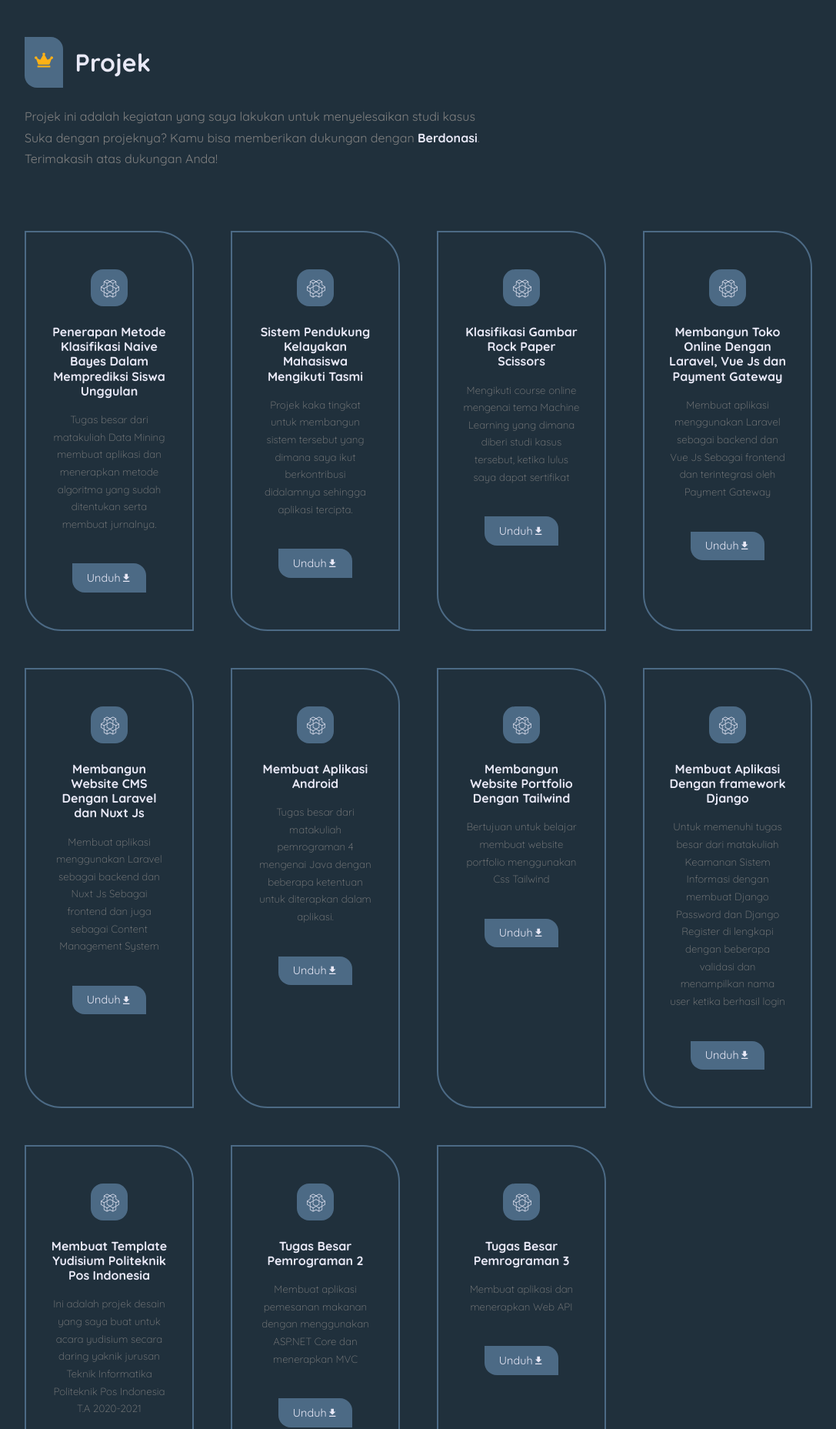
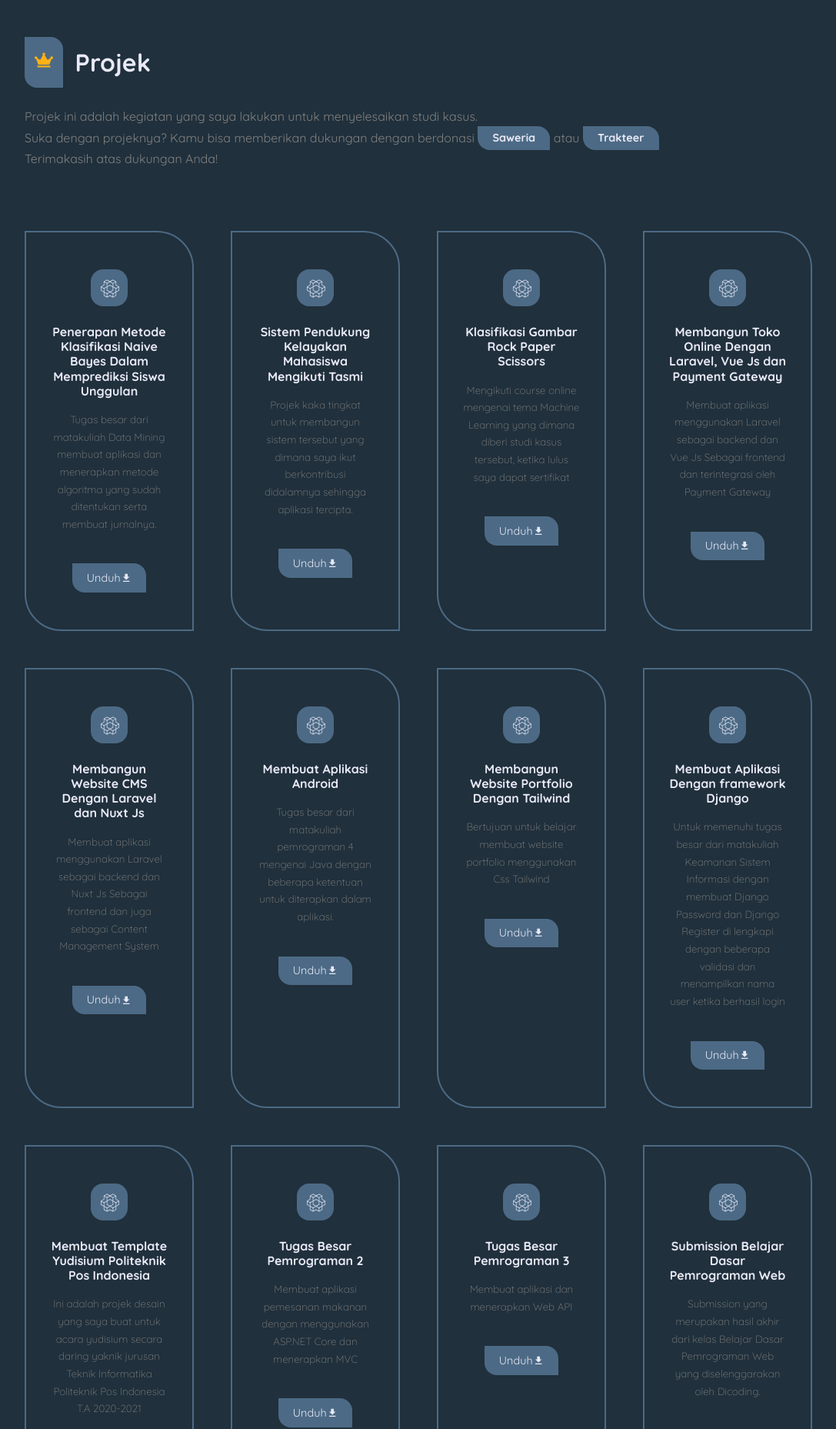
Before and after one commit to HelmiSalsabila9/DevOps, a React (Create React App) app: page / in a window 1280 px wide. Shown: the part 800-2657 px from the top of the page at 77% size, without its empty margins (96-1183 px from the left). Built offline with nearby package versions, Linux system fonts and the light colour scheme.

Commit message:
DevOps-Update

```diff
--- a/src/components/FAQs.jsx
+++ b/src/components/FAQs.jsx
@@ -7,7 +7,7 @@ const FAQs = () => {
   return (
     <section className="faqs">
         <div className="container faqs__container">
-            <SectionHead icon={<FaQuestion/>} title="Pertanyaan yang Sering Diajukan"/>
+            <SectionHead icon={<FaQuestion/>} title="Pertanyaan"/>
             <div className="faqs__wrapper">
                 {
                     faqs.map(({id, question, answer}) => {
--- a/src/components/Footer.jsx
+++ b/src/components/Footer.jsx
@@ -32,11 +32,11 @@ const Footer = () => {
             </article>
             <article>
                 <h4>Jelajahi Sekarang</h4>
+                <Link to="/karir">Karir</Link>
                 <Link to="/bisnis">Produk</Link>
                 <Link to="/hostings">Hosting</Link>
                 <Link to="/investasi">Investasi</Link>
                 <Link to="/mitra">Kemitraan</Link>
-                <Link to="/karir">Karir</Link>
 
             </article>
             <article>
@@ -46,9 +46,10 @@ const Footer = () => {
             </article>
             <article>
                 <h4>Berhubungan</h4>
+                <a href="https://ageneskrimcampinaarjawinangun.business.site/" target='_blank' rel="noreferrer noopener">Agen</a>
                 <Link to="/contact">Kontak</Link>
-                <a href="https://ageneskrimcampinaarjawinangun.business.site/" target='_blank' rel="noreferrer noopener">Agen</a>
-                <a href="https://saweria.co/helmisalsabila" target='_blank' rel="noreferrer noopener">Donasi</a>
+                <a href="https://saweria.co/helmisalsabila" target='_blank' rel="noreferrer noopener">Saweria</a>
+                <a href="https://trakteer.id/helmisalsabila" target='_blank' rel="noreferrer noopener">Trakteer</a>
                 <Link to="/about">Tentang Saya</Link>
             </article>
         </div>
--- a/src/components/Programs.jsx
+++ b/src/components/Programs.jsx
@@ -10,7 +10,7 @@ const Programs = () => {
     <section className='programs'>
         <div className="container programs__container">
             <SectionHead icon={<FaCrown/>} title="Projek"/>
-            <p>Projek ini adalah kegiatan yang saya lakukan untuk menyelesaikan studi kasus <br/> Suka dengan projeknya? Kamu bisa memberikan dukungan dengan <a href="https://saweria.co/helmisalsabila" target='_blank' rel="noreferrer noopener"><b>Berdonasi</b></a>.<br/>Terimakasih atas dukungan Anda!</p>
+            <p>Projek ini adalah kegiatan yang saya lakukan untuk menyelesaikan studi kasus. <br/> Suka dengan projeknya? Kamu bisa memberikan dukungan dengan berdonasi <a href="https://saweria.co/helmisalsabila" target='_blank' rel="noreferrer noopener" className='btn sm'><b>Saweria</b></a> atau <a href="hhttps://trakteer.id/helmisalsabila" target='_blank' rel="noreferrer noopener" className='btn sm'><b>Trakteer</b></a><br/>Terimakasih atas dukungan Anda!</p>
             <div className="programs__wrapper">
                 {
                     programs.map(({id, icon, title, info, path}) => {
--- a/src/data.js
+++ b/src/data.js
@@ -20,13 +20,14 @@ export const links = [
         path: '/sertifikat'
     },
     {
+        name: "Kontak",
+        path: '/contact'
+    },
+    {
         name: "Tentang Saya",
         path: '/about'
     },
-    {
-        name: "Kontak",
-        path: '/contact'
-    },
+
     // {
     //     name: "Produk",
     //     path: '/bisnis'
@@ -133,6 +134,13 @@ export const programs = [
         title: "Tugas Besar Pemrograman 3",
         info: "Membuat aplikasi dan menerapkan Web API",
         path: "https://github.com/HelmiSalsabila9/Tugas_Pemrograman3_Web_API/archive/refs/heads/master.zip"
+    },
+    {
+        id: 12,
+        icon: <SiOpenaigym/>,
+        title: "Submission Belajar Dasar Pemrograman Web",
+        info: "Submission yang merupakan hasil akhir dari kelas Belajar Dasar Pemrograman Web yang diselenggarakan oleh Dicoding.",
+        path: "https://github.com/HelmiSalsabila9/Submission_Belajar_Dasar_Pemrograman_Web/archive/refs/heads/master.zip"
     },
 ]
 
--- a/src/pages/about/About.jsx
+++ b/src/pages/about/About.jsx
@@ -54,9 +54,9 @@ const About = () => {
       <section className='about__vision'>
         <div className="container about__vision-container">
           <div className="about__section-content">
-            <h1>Open Donasi</h1>
-            <p>Donasi bisa dilakukan dengan menscan QRIS pada gambar disamping kanan arahkan kursor ke gambar agar gambar bisa tegak lurus saat discan, atau bisa juga menggunakan cara yang dibawah ini.</p>
-            <h3><p><a href="https://saweria.co/helmisalsabila" target="_blank" rel="noreferrer noopener">Donasi boleh disini.</a></p></h3>
+            <h1>Dukungan</h1>
+            <p>Dukungan bisa dilakukan dengan menscan QRIS pada gambar disamping kanan arahkan kursor (klik) ke gambar agar gambar bisa tegak lurus saat discan, atau bisa juga menggunakan cara yang dibawah ini.</p>
+            <p><a href="https://saweria.co/helmisalsabila" target="_blank" rel="noreferrer noopener" className='btn sm'>Saweria</a> atau <a href="https://trakteer.id/helmisalsabila" target="_blank" rel="noreferrer noopener" className='btn sm'>Trakteer</a></p>
             <p>Saya ucapkan terimakasih banyak semoga Allah swt membalas kebaikan anda.</p>
             <p>Amin.. </p>
           </div>
--- a/src/pages/notFound/NotFound.jsx
+++ b/src/pages/notFound/NotFound.jsx
@@ -7,8 +7,8 @@ const NotFound = () => {
       <section>
         <div className="container notfound__container">
           <h4>~~~ COMINGSOON ~~~</h4>
-          <h3>HALAMAN SEDANG</h3>
-          <h2>MAINTENANCE</h2>
+          <h3>HALAMAN SEDANG DALAM</h3>
+          <h2>PENGEMBANGAN</h2>
           <small>DITUNGGU SEBENTAR LAGI YAA</small>
           <p><BsEmojiSmile/></p>
           <Link to='/' className='btn'>Kembali</Link>
--- a/src/pages/sertifikat/Sertifikat.jsx
+++ b/src/pages/sertifikat/Sertifikat.jsx
@@ -4,7 +4,7 @@ import './sertifikat.css'
 
 const Sertifikat = () => {
 
-  const sertiLength = 19;
+  const sertiLength = 21;
   const images = []
 
   for (let i = 1; i <= sertiLength; i++) {
```
Also changed, not shown: src/images/serti20.png (added), src/images/serti21.png (added).
